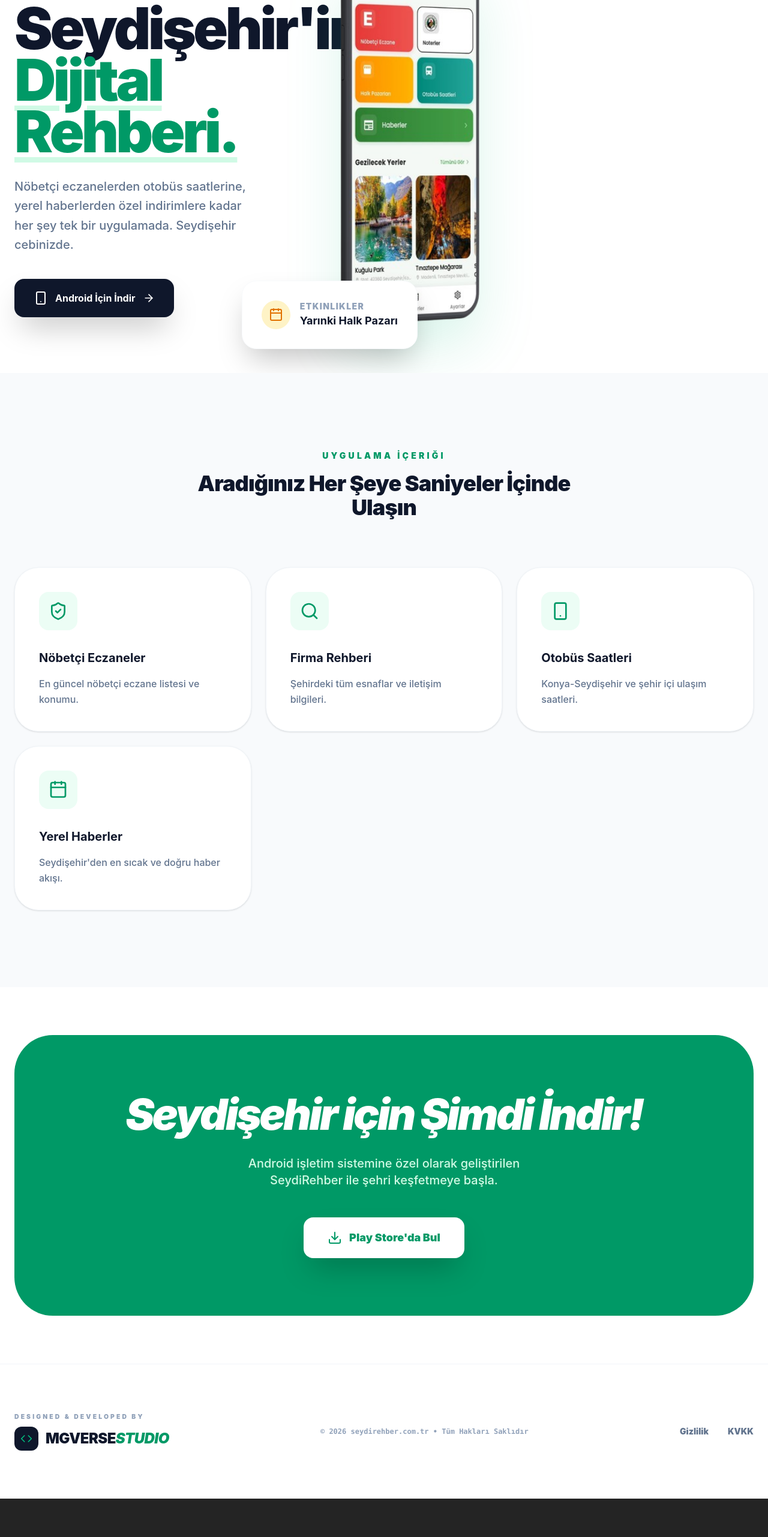
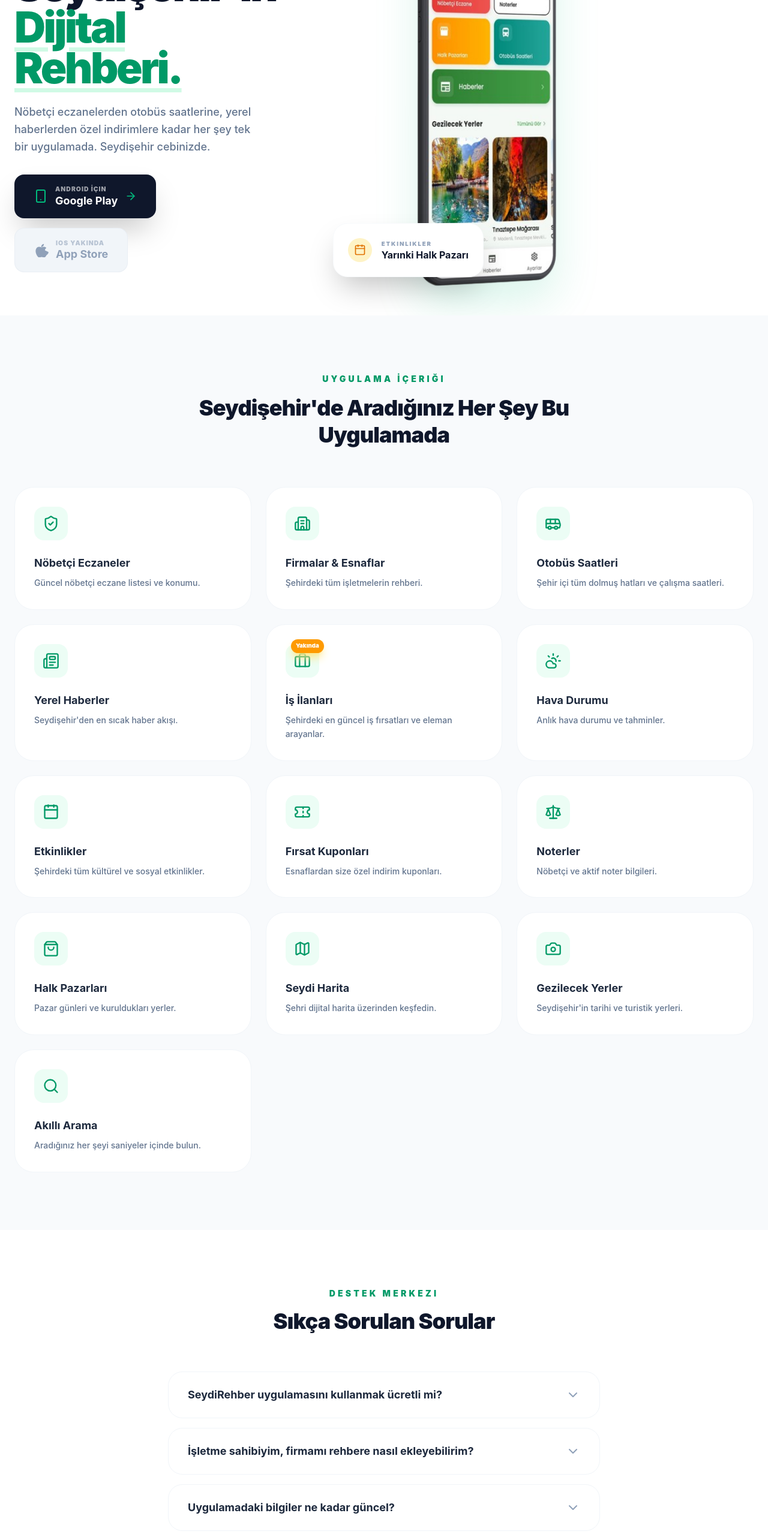
Before and after one commit to pagedownq/seydirehberwebsitesi, a React (Vite) app: page / in a window 1280 px wide. Shown: the part 234-2797 px from the top of the page at 60% size. Before the commit the page ends 2733 px from the top, so only its background shows below. Built offline with nearby package versions, Linux system fonts and the light colour scheme.

Commit message:
hatalar düzeltildi

```diff
--- a/src/lib/supabase.ts
+++ b/src/lib/supabase.ts
@@ -1,6 +1,6 @@
 import { createClient } from '@supabase/supabase-js';
 
-const supabaseUrl = 'https://ycqrgraqmafdtvaxwuml.supabase.co';
-const supabaseKey = 'eyJhbGciOiJIUzI1NiIsInR5cCI6IkpXVCJ9.eyJpc3MiOiJzdXBhYmFzZSIsInJlZiI6InljcXJncmFxbWFmZHR2YXh3dW1sIiwicm9sZSI6ImFub24iLCJpYXQiOjE3NzM5MTI2MTgsImV4cCI6MjA4OTQ4ODYxOH0.riAGavZ3RZgUHwlxiQDp8PFmVju9qIUamOJBWS8kVWc';
+const supabaseUrl = import.meta.env.VITE_SUPABASE_URL;
+const supabaseKey = import.meta.env.VITE_SUPABASE_ANON_KEY;
 
 export const supabase = createClient(supabaseUrl, supabaseKey);
--- a/src/pages/Landing.tsx
+++ b/src/pages/Landing.tsx
@@ -1,11 +1,58 @@
 import { motion } from 'framer-motion';
-import { Smartphone, ShieldCheck, MapPin, Search, Calendar, Bell, ArrowRight, Download, Code } from 'lucide-react';
+import {
+  Smartphone, ShieldCheck, MapPin, Search, Calendar, Bell,
+  ArrowRight, Download, Code, CloudSun, Ticket, Scale,
+  ShoppingBag, Bus, Newspaper, Map, Camera, Building2, Briefcase,
+  ChevronDown
+} from 'lucide-react';
 import { Link } from 'react-router-dom';
 import mockImg from '../assets/mock.png';
+import { useState } from 'react';
 
 const LandingPage = () => {
+  const [openFaq, setOpenFaq] = useState<number | null>(null);
+
+  const faqs = [
+    {
+      question: "SeydiRehber uygulamasını kullanmak ücretli mi?",
+      answer: "SeydiRehber, kullanıcılar için tamamen ücretsizdir. Tüm özelliklere hiçbir ücret ödemeden erişebilirsiniz."
+    },
+    {
+      question: "İşletme sahibiyim, firmamı rehbere nasıl ekleyebilirim?",
+      answer: "SeydiRehber yöneticileri ile @seydirehber Instagram hesabı veya seydirehber@gmail.com adresi üzerinden iletişime geçerek firmanızı kolayca rehbere ekletebilirsiniz."
+    },
+    {
+      question: "Uygulamadaki bilgiler ne kadar güncel?",
+      answer: "Nöbetçi eczaneler, hava durumu ve otobüs saatleri gibi tüm dinamik bilgiler her gün otomatik olarak güncellenmektedir."
+    },
+    {
+      question: "Uygulama üzerinden reklam vermek mümkün mü?",
+      answer: "Evet, uygulama içerisindeki özel reklam alanları üzerinden işletmenizin tanıtımını yapabilirsiniz. Detaylar için bizimle iletişime geçebilirsiniz."
+    },
+    {
+      question: "Kişisel verilerim uygulama içerisinde güvende mi?",
+      answer: "Kesinlikle. Verileriniz güvenle saklanır ve hiçbir şekilde 3. taraf kişi veya kurumlarla paylaşılması söz konusu değildir."
+    }
+  ];
+
+  const features = [
+    { icon: <ShieldCheck className="w-7 h-7"/>, title: "Nöbetçi Eczaneler", desc: "Güncel nöbetçi eczane listesi ve konumu." },
+    { icon: <Building2 className="w-7 h-7"/>, title: "Firmalar & Esnaflar", desc: "Şehirdeki tüm işletmelerin rehberi." },
+    { icon: <Bus className="w-7 h-7"/>, title: "Otobüs Saatleri", desc: "Şehir içi tüm dolmuş hatları ve çalışma saatleri." },
+    { icon: <Newspaper className="w-7 h-7"/>, title: "Yerel Haberler", desc: "Seydişehir'den en sıcak haber akışı." },
+    { icon: <Briefcase className="w-7 h-7"/>, title: "İş İlanları", desc: "Şehirdeki en güncel iş fırsatları ve eleman arayanlar.", badge: "Yakında" },
+    { icon: <CloudSun className="w-7 h-7"/>, title: "Hava Durumu", desc: "Anlık hava durumu ve tahminler." },
+    { icon: <Calendar className="w-7 h-7"/>, title: "Etkinlikler", desc: "Şehirdeki tüm kültürel ve sosyal etkinlikler." },
+    { icon: <Ticket className="w-7 h-7"/>, title: "Fırsat Kuponları", desc: "Esnaflardan size özel indirim kuponları." },
+    { icon: <Scale className="w-7 h-7"/>, title: "Noterler", desc: "Nöbetçi ve aktif noter bilgileri." },
+    { icon: <ShoppingBag className="w-7 h-7"/>, title: "Halk Pazarları", desc: "Pazar günleri ve kuruldukları yerler." },
+    { icon: <Map className="w-7 h-7"/>, title: "Seydi Harita", desc: "Şehri dijital harita üzerinden keşfedin." },
+    { icon: <Camera className="w-7 h-7"/>, title: "Gezilecek Yerler", desc: "Seydişehir'in tarihi ve turistik yerleri." },
+    { icon: <Search className="w-7 h-7"/>, title: "Akıllı Arama", desc: "Aradığınız her şeyi saniyeler içinde bulun." }
+  ];
+
   return (
-    <div className="min-h-screen bg-white text-slate-900 overflow-x-hidden selection:bg-emerald-100">
+    <div className="min-h-screen bg-white text-slate-900 overflow-x-hidden selection:bg-emerald-100 font-sans">
       {/* Navigation */}
       <nav className="fixed top-0 w-full z-50 bg-white/70 backdrop-blur-xl border-b border-slate-100">
         <div className="max-w-7xl mx-auto px-6 h-20 flex justify-between items-center">
@@ -16,44 +63,37 @@ const LandingPage = () => {
             <div className="bg-emerald-600 p-2 rounded-xl text-white shadow-lg shadow-emerald-200 group-hover:scale-110 transition-transform">
               <MapPin className="w-6 h-6" />
             </div>
-            <span className="text-xl font-black tracking-tighter text-emerald-900">SEYDİREHBER</span>
+            <span className="text-xl font-black tracking-tighter text-emerald-900 uppercase">SEYDİREHBER</span>
           </div>
 
           <div className="hidden md:flex items-center gap-8 text-sm font-bold text-slate-500 uppercase tracking-widest">
-            <a href="#features" className="hover:text-emerald-600 transition-colors">Özellikler</a>
+            <a href="#features" className="hover:text-emerald-600 transition-colors">İçerikler</a>
             <Link to="/about" className="hover:text-emerald-600 transition-colors">Hakkımızda</Link>
           </div>
 
           <div className="flex items-center gap-4">
-            <a
-              href="https://play.google.com/store/apps/details?id=com.mgverse.seydirehberim"
-              target="_blank"
-              rel="noopener noreferrer"
-              className="bg-emerald-600 text-white px-6 py-2.5 rounded-full font-bold shadow-xl shadow-emerald-200 hover:bg-emerald-700 hover:scale-105 active:scale-95 transition-all text-sm"
-            >
-              Uygulamayı İndir
-            </a>
+            {/* Nav button removed */}
           </div>
         </div>
       </nav>
 
       {/* Hero Section */}
-      <section className="relative pt-40 pb-20 px-6 max-w-7xl mx-auto grid lg:grid-cols-2 gap-20 items-center">
-        <div className="absolute top-20 left-10 w-72 h-72 bg-emerald-100 rounded-full blur-3xl opacity-50 -z-10 animate-pulse" />
+      <section className="relative pt-24 pb-12 px-6 max-w-7xl mx-auto grid lg:grid-cols-2 gap-20 items-center">
+        <div className="absolute top-10 left-10 w-72 h-72 bg-emerald-100 rounded-full blur-3xl opacity-50 -z-10 animate-pulse" />
 
         <motion.div
           initial={{ opacity: 0, x: -50 }}
           animate={{ opacity: 1, x: 0 }}
           transition={{ duration: 0.8 }}
         >
-          <div className="inline-flex items-center gap-2 px-4 py-2 bg-emerald-50 text-emerald-700 rounded-full text-xs font-black uppercase tracking-[0.2em] mb-8">
+          <div className="inline-flex items-center gap-2 px-4 py-2 bg-emerald-50 text-emerald-700 rounded-full text-xs font-black uppercase tracking-[0.2em] mb-6">
             <Bell className="w-4 h-4" /> Yenilikleri Keşfet
           </div>
-          <h1 className="text-6xl lg:text-8xl font-black tracking-tighter text-slate-900 leading-[0.9] mb-8">
+          <h1 className="text-5xl lg:text-7xl font-black tracking-tighter text-slate-900 leading-[0.95] mb-6">
             Seydişehir'in <br />
             <span className="text-emerald-600 underline decoration-emerald-100 underline-offset-8">Dijital Rehberi.</span>
           </h1>
-          <p className="text-xl text-slate-500 font-medium leading-relaxed max-w-lg mb-10">
+          <p className="text-lg text-slate-500 font-medium leading-relaxed max-w-md mb-8">
             Nöbetçi eczanelerden otobüs saatlerine, yerel haberlerden özel indirimlere kadar her şey tek bir uygulamada. Seydişehir cebinizde.
           </p>
 
@@ -64,10 +104,23 @@ const LandingPage = () => {
               rel="noopener noreferrer"
               className="flex items-center gap-3 bg-slate-900 text-white px-8 py-5 rounded-2xl font-bold shadow-2xl hover:scale-105 transition-all active:scale-95 group"
             >
-              <Smartphone className="w-6 h-6" />
-              Android İçin İndir
-              <ArrowRight className="w-5 h-5 group-hover:translate-x-1 transition-transform" />
+              <Smartphone className="w-6 h-6 text-emerald-500" />
+              <div>
+                <p className="text-[0.65rem] uppercase font-black tracking-widest opacity-60 leading-none mb-1 text-white">Android İçin</p>
+                <p className="text-lg leading-none">Google Play</p>
+              </div>
+              <ArrowRight className="w-5 h-5 group-hover:translate-x-1 transition-transform text-emerald-500" />
             </a>
+
+            <div className="flex items-center gap-3 bg-slate-100 text-slate-400 px-8 py-5 rounded-2xl font-bold cursor-not-allowed border border-slate-200/50">
+              <svg viewBox="0 0 384 512" className="w-6 h-6 fill-current">
+                <path d="M318.7 268.7c-.2-36.7 16.4-64.4 50-84.8-18.8-26.9-47.2-41.7-84.7-44.6-35.5-2.8-74.3 21.8-88.5 21.8-11.4 0-51.1-20.8-83.6-20.8-42.6 0-81.9 24.4-103.7 62.1-44.6 77-11.4 191.8 32.3 254.5 21.3 30.8 46.5 65.1 79.5 63.9 31.9-1.3 44-20.6 82.6-20.6 38.6 0 49.3 20.6 82.6 20.6 33.5 0 55.4-30.8 76.7-61.9 11.2-16.1 16.7-32.1 17-33 1.1-.3 65.6-25.2 65.6-101.4zM255.4 113.8c16.5-20.2 27.6-48.2 24.6-76.3-24.1 1-53.1 16.1-70.3 36.3-15.5 18.1-28.8 46.6-25.1 74.3 26.5 2 54.1-14.2 70.8-34.3z"/>
+              </svg>
+              <div>
+                <p className="text-[0.65rem] uppercase font-black tracking-widest opacity-60 leading-none mb-1">iOS Yakında</p>
+                <p className="text-lg leading-none">App Store</p>
+              </div>
+            </div>
           </div>
         </motion.div>
 
@@ -75,21 +128,21 @@ const LandingPage = () => {
           initial={{ opacity: 0, scale: 0.8, rotate: 5 }}
           animate={{ opacity: 1, scale: 1, rotate: 0 }}
           transition={{ duration: 1, type: "spring" }}
-          className="relative"
+          className="relative lg:translate-x-32"
         >
           <img
             src={mockImg}
             alt="SeydiRehber App Mockup"
-            className="w-full max-w-2xl lg:ml-auto lg:mr-0 mx-auto drop-shadow-[0_45px_45px_rgba(16,185,129,0.15)] rounded-[3rem]"
+            className="w-full max-w-lg lg:ml-auto lg:mr-0 mx-auto drop-shadow-[0_35px_35px_rgba(16,185,129,0.15)] rounded-[2.5rem]"
           />
-          <div className="absolute -bottom-10 -left-10 bg-white p-8 rounded-3xl shadow-2xl border border-slate-50 hidden xl:block">
+          <div className="absolute bottom-4 -left-4 bg-white p-6 rounded-3xl shadow-2xl border border-slate-50 hidden xl:block">
             <div className="flex items-center gap-4">
-              <div className="w-12 h-12 bg-amber-100 text-amber-600 rounded-full flex items-center justify-center">
-                <Calendar className="w-6 h-6" />
+              <div className="w-10 h-10 bg-amber-100 text-amber-600 rounded-full flex items-center justify-center">
+                <Calendar className="w-5 h-5" />
               </div>
               <div>
-                <p className="text-sm font-black uppercase tracking-widest text-slate-400">Etkinlikler</p>
-                <p className="text-lg font-bold text-slate-900">Yarınki Halk Pazarı</p>
+                <p className="text-[0.6rem] font-black uppercase tracking-[0.2em] text-slate-400">Etkinlikler</p>
+                <p className="text-base font-bold text-slate-900 leading-tight">Yarınki Halk Pazarı</p>
               </div>
             </div>
           </div>
@@ -97,52 +150,129 @@ const LandingPage = () => {
       </section>
 
       {/* Features Grid */}
-      <section id="features" className="py-32 bg-slate-50 relative overflow-hidden">
+      <section id="features" className="py-24 bg-slate-50 relative overflow-hidden">
         <div className="max-w-7xl mx-auto px-6">
-          <div className="text-center max-w-2xl mx-auto mb-20">
-            <h2 className="text-sm font-black uppercase tracking-[0.3em] text-emerald-600 mb-4">Uygulama İçeriği</h2>
-            <p className="text-4xl font-black tracking-tight text-slate-900">Aradığınız Her Şeye Saniyeler İçinde Ulaşın</p>
+          <div className="text-center max-w-2xl mx-auto mb-16">
+            <h2 className="text-sm font-black uppercase tracking-[0.3em] text-emerald-600 mb-4 text-center">Uygulama İçeriği</h2>
+            <p className="text-4xl font-black tracking-tight text-slate-900 leading-tight text-center">Seydişehir'de Aradığınız Her Şey Bu Uygulamada</p>
           </div>
 
-          <div className="grid md:grid-cols-2 lg:grid-cols-4 gap-8">
-            {[
-              { icon: <ShieldCheck className="w-8 h-8"/>, title: "Nöbetçi Eczaneler", desc: "En güncel nöbetçi eczane listesi ve konumu." },
-              { icon: <Search className="w-8 h-8"/>, title: "Firma Rehberi", desc: "Şehirdeki tüm esnaflar ve iletişim bilgileri." },
-              { icon: <Smartphone className="w-8 h-8"/>, title: "Otobüs Saatleri", desc: "Konya-Seydişehir ve şehir içi ulaşım saatleri." },
-              { icon: <Calendar className="w-8 h-8"/>, title: "Yerel Haberler", desc: "Seydişehir'den en sıcak ve doğru haber akışı." }
-            ].map((feature, i) => (
+          <div className="grid grid-cols-2 md:grid-cols-3 lg:grid-cols-4 gap-4 md:gap-8">
+            {features.map((feature, i) => (
               <motion.div
                 key={i}
-                whileHover={{ y: -10 }}
-                className="bg-white p-10 rounded-[2.5rem] shadow-sm border border-slate-100 hover:shadow-xl transition-all h-full"
+                initial={{ opacity: 0, y: 20 }}
+                whileInView={{ opacity: 1, y: 0 }}
+                viewport={{ once: true }}
+                transition={{ delay: i * 0.05 }}
+                whileHover={{ y: -5, backgroundColor: '#fff' }}
+                className="bg-white p-6 md:p-8 rounded-[2rem] border border-slate-100 hover:shadow-xl hover:shadow-emerald-900/5 transition-all text-center md:text-left h-full group"
               >
-                <div className="w-16 h-16 bg-emerald-50 text-emerald-600 rounded-2xl flex items-center justify-center mb-8">
+                <div className="w-14 h-14 bg-emerald-50 text-emerald-600 rounded-2xl flex items-center justify-center mb-6 mx-auto md:mx-0 group-hover:scale-110 group-hover:bg-emerald-600 group-hover:text-white transition-all duration-300 relative">
                   {feature.icon}
+                  {feature.badge && (
+                    <span className="absolute -top-2 -right-2 bg-amber-500 text-white text-[0.6rem] font-black px-2 py-1 rounded-full shadow-lg shadow-amber-200">
+                      {feature.badge}
+                    </span>
+                  )}
                 </div>
-                <h3 className="text-xl font-bold mb-4">{feature.title}</h3>
-                <p className="text-slate-500 font-medium leading-relaxed">{feature.desc}</p>
+                <h3 className="text-lg font-bold mb-2 text-slate-800">{feature.title}</h3>
+                <p className="text-slate-500 text-sm font-medium leading-relaxed hidden md:block">{feature.desc}</p>
               </motion.div>
             ))}
           </div>
         </div>
       </section>
 
+      {/* FAQ Section */}
+      <section className="py-24 bg-white">
+        <div className="max-w-3xl mx-auto px-6">
+          <div className="text-center mb-16">
+            <h2 className="text-sm font-black uppercase tracking-[0.3em] text-emerald-600 mb-4">Destek Merkezi</h2>
+            <p className="text-4xl font-black tracking-tight text-slate-900">Sıkça Sorulan Sorular</p>
+          </div>
+
+          <div className="space-y-4">
+            {faqs.map((faq, i) => (
+              <div
+                key={i}
+                className="border border-slate-100 rounded-3xl overflow-hidden transition-all duration-300"
+                style={{ backgroundColor: openFaq === i ? '#f8fafc' : 'white' }}
+              >
+                <button
+                  onClick={() => setOpenFaq(openFaq === i ? null : i)}
+                  className="w-full px-8 py-6 flex justify-between items-center text-left hover:bg-slate-50 transition-colors"
+                >
+                  <span className="text-lg font-bold text-slate-800">{faq.question}</span>
+                  <ChevronDown
+                    className={`w-6 h-6 text-slate-400 transition-transform duration-300 ${openFaq === i ? 'rotate-180 text-emerald-600' : ''}`}
+                  />
+                </button>
+
+                <div
+                  className={`px-8 overflow-hidden transition-all duration-300 ease-in-out ${
+                    openFaq === i ? 'max-h-40 pb-6 opacity-100' : 'max-h-0 opacity-0'
+                  }`}
+                >
+                  <p className="text-slate-500 font-medium leading-relaxed">
+                    {faq.answer}
+                  </p>
+                </div>
+              </div>
+            ))}
+          </div>
+        </div>
+      </section>
+
       {/* App Store CTA */}
-      <section className="py-20 px-6">
-        <div className="max-w-7xl mx-auto bg-emerald-600 rounded-[4rem] p-12 lg:p-24 text-center text-white relative overflow-hidden group">
-          <div className="absolute top-0 right-0 w-96 h-96 bg-emerald-500 rounded-full blur-[100px] opacity-20 -z-10 group-hover:scale-110 transition-transform duration-700" />
-          <h2 className="text-5xl lg:text-7xl font-black tracking-tighter mb-8 italic">Seydişehir için Şimdi İndir!</h2>
-          <p className="text-xl text-emerald-100 font-medium mb-12 max-w-xl mx-auto">Android işletim sistemine özel olarak geliştirilen SeydiRehber ile şehri keşfetmeye başla.</p>
-          <div className="flex justify-center flex-wrap gap-6">
+      <section className="py-24 px-6 relative overflow-hidden">
+        <div className="max-w-7xl mx-auto bg-gradient-to-br from-emerald-600 to-emerald-900 rounded-[3rem] lg:rounded-[4rem] p-12 lg:p-24 text-center text-white relative overflow-hidden group">
+          {/* Animated Background Orbs */}
+          <div className="absolute -top-24 -right-24 w-96 h-96 bg-emerald-400 rounded-full blur-[100px] opacity-20 group-hover:scale-110 transition-transform duration-1000" />
+          <div className="absolute -bottom-24 -left-24 w-96 h-96 bg-emerald-500 rounded-full blur-[100px] opacity-20 group-hover:scale-110 transition-transform duration-1000" />
+
+          <motion.div
+            initial={{ opacity: 0, y: 20 }}
+            whileInView={{ opacity: 1, y: 0 }}
+            viewport={{ once: true }}
+          >
+            <h2 className="text-5xl lg:text-7xl font-black tracking-tighter mb-8 leading-tight">
+              Seydişehir'i Cebinde <br className="hidden md:block" />
+              <span className="text-emerald-300">Taşımaya Başla!</span>
+            </h2>
+            <p className="text-lg lg:text-xl text-emerald-100/80 font-medium mb-12 max-w-2xl mx-auto leading-relaxed">
+              Android kullanıcıları için yayında! Şehrin nabzını tutan SeydiRehber'i hemen indir, tüm ayrıcalıklardan ücretsiz faydalan.
+            </p>
+
+            <div className="flex justify-center flex-wrap gap-4 md:gap-6">
               <a
                 href="https://play.google.com/store/apps/details?id=com.mgverse.seydirehberim"
                 target="_blank"
                 rel="noopener noreferrer"
-              className="bg-white text-emerald-600 px-10 py-5 rounded-2xl font-black text-lg flex items-center gap-3 shadow-2xl hover:bg-emerald-50 transition-all active:scale-95"
+                className="flex items-center gap-4 bg-white text-emerald-900 px-8 lg:px-10 py-5 rounded-3xl font-black text-lg shadow-2xl hover:bg-emerald-50 hover:scale-105 transition-all active:scale-95 group/btn"
               >
-              <Download className="w-6 h-6" /> Play Store'da Bul
+                <div className="bg-emerald-100 p-2 rounded-xl group-hover/btn:bg-emerald-600 group-hover/btn:text-white transition-colors">
+                  <Smartphone className="w-6 h-6" />
+                </div>
+                <div className="text-left">
+                  <p className="text-[0.6rem] uppercase opacity-60 leading-none mb-1">Android İçin</p>
+                  <p className="leading-none">Google Play</p>
+                </div>
               </a>
+
+              <div className="flex items-center gap-4 bg-emerald-800/40 backdrop-blur-sm text-emerald-300/50 border border-emerald-700/50 px-8 lg:px-10 py-5 rounded-3xl font-black text-lg cursor-not-allowed">
+                <div className="opacity-30">
+                  <svg viewBox="0 0 384 512" className="w-7 h-7 fill-current">
+                    <path d="M318.7 268.7c-.2-36.7 16.4-64.4 50-84.8-18.8-26.9-47.2-41.7-84.7-44.6-35.5-2.8-74.3 21.8-88.5 21.8-11.4 0-51.1-20.8-83.6-20.8-42.6 0-81.9 24.4-103.7 62.1-44.6 77-11.4 191.8 32.3 254.5 21.3 30.8 46.5 65.1 79.5 63.9 31.9-1.3 44-20.6 82.6-20.6 38.6 0 49.3 20.6 82.6 20.6 33.5 0 55.4-30.8 76.7-61.9 11.2-16.1 16.7-32.1 17-33 1.1-.3 65.6-25.2 65.6-101.4zM255.4 113.8c16.5-20.2 27.6-48.2 24.6-76.3-24.1 1-53.1 16.1-70.3 36.3-15.5 18.1-28.8 46.6-25.1 74.3 26.5 2 54.1-14.2 70.8-34.3z"/>
+                  </svg>
                 </div>
+                <div className="text-left">
+                  <p className="text-[0.6rem] uppercase opacity-40 leading-none mb-1">Yakında</p>
+                  <p className="leading-none">App Store</p>
+                </div>
+              </div>
+            </div>
+          </motion.div>
         </div>
       </section>
 
@@ -150,7 +280,7 @@ const LandingPage = () => {
       <footer className="py-20 px-6 border-t border-slate-100">
         <div className="max-w-7xl mx-auto flex flex-col md:flex-row justify-between items-center gap-10">
           <div className="text-center md:text-left group cursor-default">
-            <p className="text-[0.65rem] font-black uppercase tracking-[0.3em] text-slate-400 mb-2">Designed & Developed By</p>
+            <p className="text-[0.65rem] font-black uppercase tracking-[0.3em] text-slate-400 mb-2 underline-offset-4 decoration-emerald-500">Designed & Developed By</p>
             <div className="flex items-center gap-3">
               <div className="w-10 h-10 bg-slate-900 text-emerald-500 rounded-xl flex items-center justify-center group-hover:rotate-12 transition-transform">
                 <Code size={20} />
```
Also changed, not shown: src/lib/firebase.ts (+7 -7 lines), 2 other files (tests, documents, lock files or other folders). Lines whose indentation alone changed are shown as unchanged.
